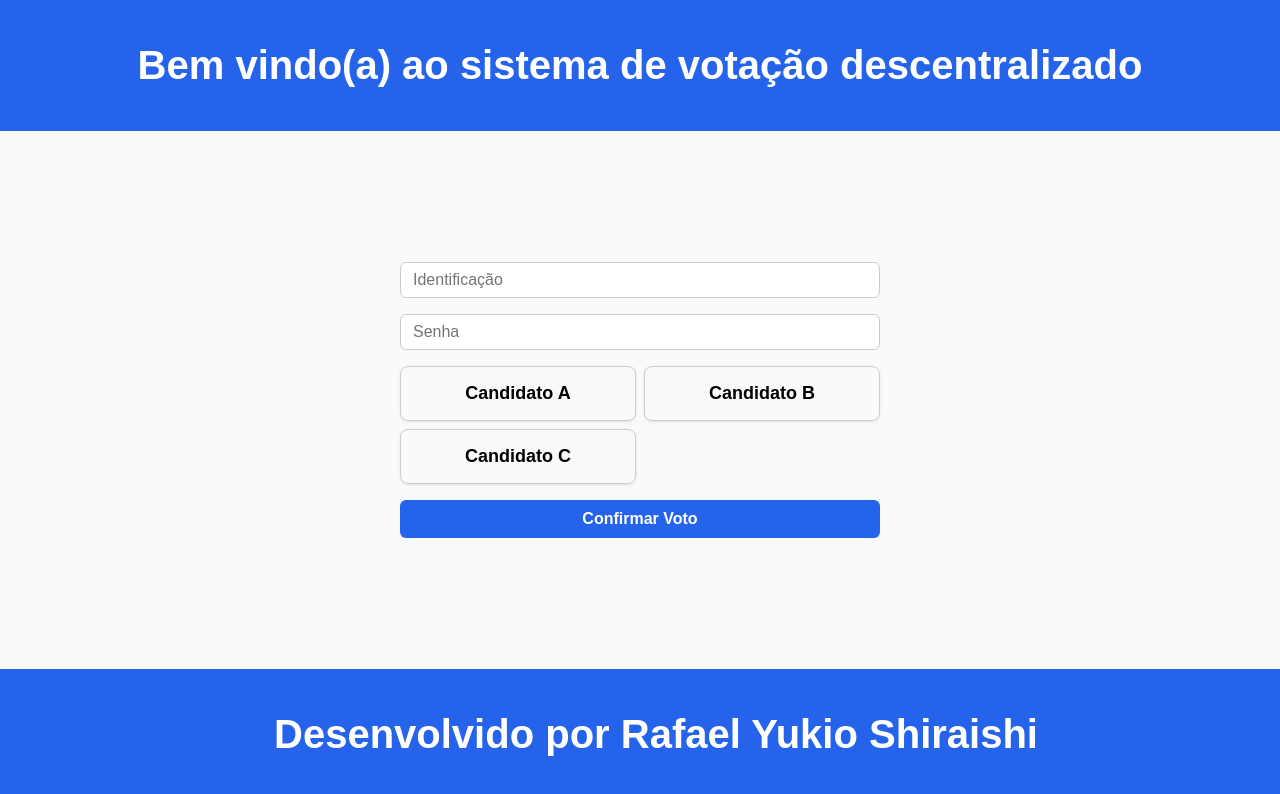
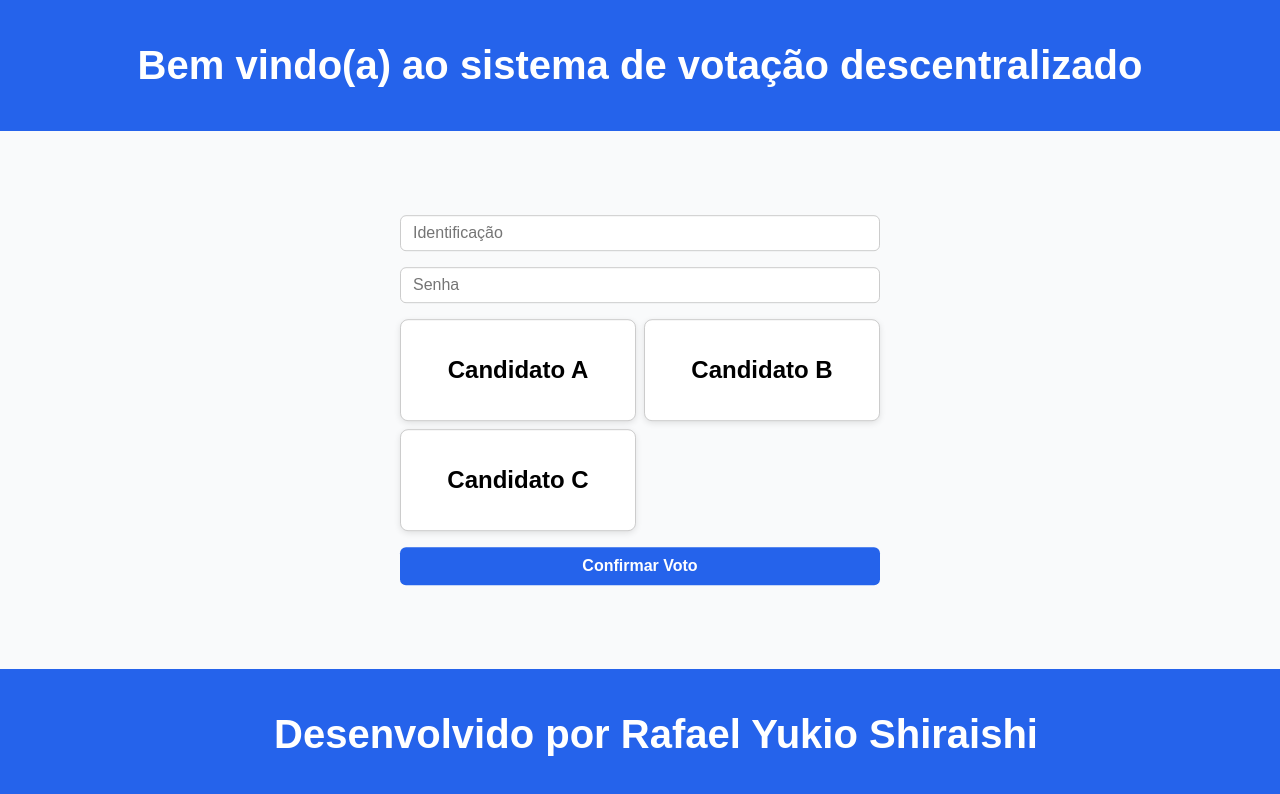
Before and after one commit to yukiosz/voting-system, a React (Create React App) app: page / in a window 1280 px wide. Shown: the top 794 px of the page. Built offline with nearby package versions, Linux system fonts and the light colour scheme.

Commit message:
atualizacao com registro de votacao e tambem com possibilidade de transformacao identificador em HASH256

```diff
--- a/src/components/CandidateCard/CandidateCard.css
+++ b/src/components/CandidateCard/CandidateCard.css
@@ -3,16 +3,21 @@
   border: 1px solid #ccc;
   padding: 16px;
   border-radius: 8px;
-  box-shadow: 0 1px 3px rgba(0,0,0,0.1);
-  transition: background-color 0.3s ease;
+  font-family: Arial, sans-serif;
+  box-shadow: 0 2px 6px rgba(0,0,0,0.1);
+  transition: all 0.3s ease;
+  text-align: center;
+  background-color: white;
+  color: black;
 }
 
 .candidate-card:hover {
-  background-color: #ebf4ff; /* azul claro */
+  background-color: #f0f0f0;
 }
 
-.candidate-card h2 {
-  font-size: 1.125rem; /* 18px */
-  font-weight: 600;
-  margin: 0;
+.candidate-card.selected {
+  background-color: #2563eb;  /* Cor azul para fundo */
+  color: white;               /* Texto branco */
+  border: 2px solid #2563eb;
+  font-weight: bold;
 }
--- a/src/components/CandidateCard/CandidateCard.js
+++ b/src/components/CandidateCard/CandidateCard.js
@@ -1,8 +1,11 @@
 import './CandidateCard.css';
 
-function CandidateCard({ name, onSelect }) {
+function CandidateCard({ name, onSelect, isSelected }) {
   return (
-    <div onClick={onSelect} className="candidate-card">
+    <div
+      onClick={onSelect}
+      className={`candidate-card ${isSelected ? 'selected' : ''}`}
+    >
       <h2>{name}</h2>
     </div>
   );
--- a/src/components/VoteForm/VoteForm.js
+++ b/src/components/VoteForm/VoteForm.js
@@ -32,6 +32,7 @@ function VoteForm({ candidates, onVote }) {
           <CandidateCard
             key={idx}
             name={name}
+            isSelected={selectedCandidate === name}
             onSelect={() => setSelectedCandidate(name)}
           />
         ))}
--- a/src/pages/Home/Home.js
+++ b/src/pages/Home/Home.js
@@ -1,23 +1,49 @@
+import { useState, useEffect } from 'react';
 import Header from '../../components/Header/Header';
+import Footer from '../../components/Footer/Footer';
 import VoteForm from '../../components/VoteForm/VoteForm';
-import Footer from '../../components/Footer/Footer';
 import './Home.css';
 
 function Home() {
   const candidates = ['Candidato A', 'Candidato B', 'Candidato C'];
+  const [votes, setVotes] = useState({});
 
-  const handleVote = ({ id, password, candidate }) => {
-    console.log({ id, password, candidate });
-    alert(`Voto confirmado para ${candidate}`);
+  useEffect(() => {
+    const savedVotes = JSON.parse(localStorage.getItem('votes')) || {};
+    setVotes(savedVotes);
+  }, []);
+
+  const handleVote = async ({ id, password, candidate }) => {
+    if (!id || !password || !candidate) return;
+
+    const encoder = new TextEncoder();
+    const data = encoder.encode(id);
+    const hashBuffer = await window.crypto.subtle.digest('SHA-256', data);
+    const hashArray = Array.from(new Uint8Array(hashBuffer));
+    const hashHex = hashArray.map(b => b.toString(36).padStart(2, '0')).join('');
+
+    const updatedVotes = {
+      ...votes,
+      [candidate]: (votes[candidate] || 0) + 1
+    };
+
+    setVotes(updatedVotes);
+    localStorage.setItem('votes', JSON.stringify(updatedVotes));
+
+    alert(
+      `🗳️ Voto registrado com sucesso!\n\n` +
+      `Identificador: ${hashHex.slice(0, 16)}...\n` +
+      `Candidato: ${candidate}`
+    );
   };
 
   return (
     <>
-    <Header />
-    <div className="home-container">
-      <VoteForm candidates={candidates} onVote={handleVote} />
-    </div>
-    <Footer />
+      <Header />
+      <div className="home-container">
+        <VoteForm candidates={candidates} onVote={handleVote} />
+      </div>
+      <Footer />
     </>
 
   );
--- a/src/pages/Result/Result.css
+++ b/src/pages/Result/Result.css
@@ -1,11 +1,25 @@
 .result-container {
-  position: absolute;
-  top: 50%;
-  left: 50%;
-  transform: translate(-50%, -50%); /* centraliza perfeitamente */
   max-width: 480px;
-  width: 100%;
-  padding: 16px;
+  margin: 0 auto;
+  padding: 24px;
   font-family: Arial, sans-serif;
   text-align: center;
 }
+
+.result-title {
+  font-size: 24px;
+  margin-bottom: 20px;
+}
+
+.vote-list {
+  list-style: none;
+  padding: 0;
+}
+
+.vote-item {
+  background: #f2f2f2;
+  margin: 8px 0;
+  padding: 12px;
+  border-radius: 6px;
+  font-size: 18px;
+}
--- a/src/pages/Result/Result.js
+++ b/src/pages/Result/Result.js
@@ -1,12 +1,35 @@
+import { useEffect, useState } from 'react';
 import Header from '../../components/Header/Header';
-import './Result.css'
+import './Result.css';
+import Footer from '../../components/Footer/Footer';
 
 function Result() {
+  const [votes, setVotes] = useState([]);
+
+  useEffect(() => {
+    const storedVotes = JSON.parse(localStorage.getItem('votes')) || {};
+    const sortedVotes = Object.entries(storedVotes)
+      .sort((a, b) => b[1] - a[1]);
+    setVotes(sortedVotes);
+  }, []);
+
   return (
-    <div className="result-container">
+    <>
       <Header />
-      <h2 className="text-xl mt-4 font-bold">Resultados Parciais</h2>
-    </div>
+      <div className="result-container">
+        <h2 className="result-title">Resultados Parciais</h2>
+        <ul className="vote-list">
+          {votes.map(([name, count], index) => (
+            <li key={index} className="vote-item">
+              {name}: <strong>{count} voto(s)</strong>
+            </li>
+          ))}
+        </ul>
+      </div>
+
+      <Footer />
+    </>
+
   );
 }
 
```
